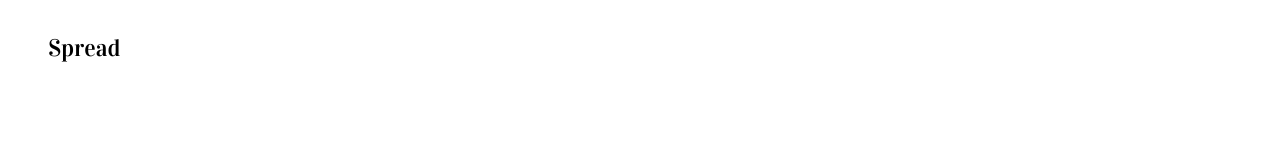
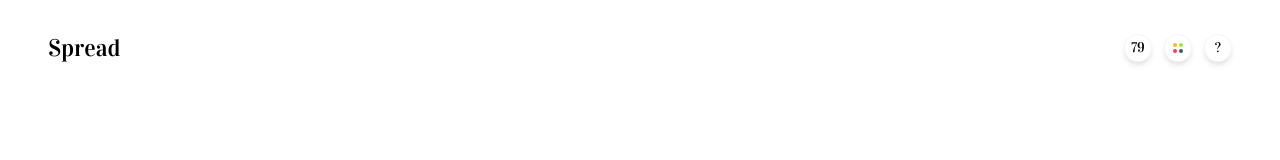
Before and after one commit to moonbubble/moonbubble.github.io, an Angular app: page / in a window 1280 px wide. Shown: the top 160 px of the page. Built offline with nearby package versions, Linux system fonts and the light colour scheme.

Commit message:
SPR Creates menu items

```diff
--- a/src/app/spread/spread.component.html
+++ b/src/app/spread/spread.component.html
@@ -1,4 +1,29 @@
-<h1 class="font-vidaloka text-2xl px-12 pt-8 pb-4">Spread</h1>
+<div class="flex px-12 pt-8 pb-4 justify-between items-center">
+  <h1 class="font-vidaloka text-2xl">Spread</h1>
+  <div class="flex gap-3">
+    <button
+      class="h-7 w-7 shadow-md border border-slate-100 rounded-full flex justify-center items-center"
+    >
+      <div class="font-vidaloka text-sm">79</div>
+    </button>
+    <button class="h-7 w-7 shadow-md border border-slate-100 rounded-full">
+      <div
+        class="grid grid-rows-2 grid-cols-2 justify-items-center gap-0.5 h-2.5 w-2.5 m-auto"
+      >
+        <div
+          *ngFor="let i of [0, 4, 1, 6]"
+          [class]="colors[i].backgroundColor"
+          class="w-1 h-1 rounded-full"
+        ></div>
+      </div>
+    </button>
+    <button
+      class="h-7 w-7 shadow-md border border-slate-100 rounded-full flex justify-center items-center"
+    >
+      <div class="font-vidaloka text-sm">?</div>
+    </button>
+  </div>
+</div>
 
 <div
   class="h-screen xl:mx-96 xl:my-32 mx-20 pb-12 xl:shadow-lg xl:border-solid xl:border-2 xl:border-indigo-600"
--- a/src/app/square/square.component.html
+++ b/src/app/square/square.component.html
@@ -1,7 +1,7 @@
 <div
-  class="my-8 grid grid-cols-2 grid-rows-2 justify-items-center gap-4 h-36 w-36 m-auto"
+  class="my-16 grid grid-cols-2 grid-rows-2 justify-items-center gap-4 h-36 w-36 m-auto"
 >
-  <ng-container *ngFor="let index of [0, 1, 2, 3]">
+  <ng-container *ngFor="let index of [0, 1, 3, 2]">
     <div
       [class]="
         squareColors[index]
```
